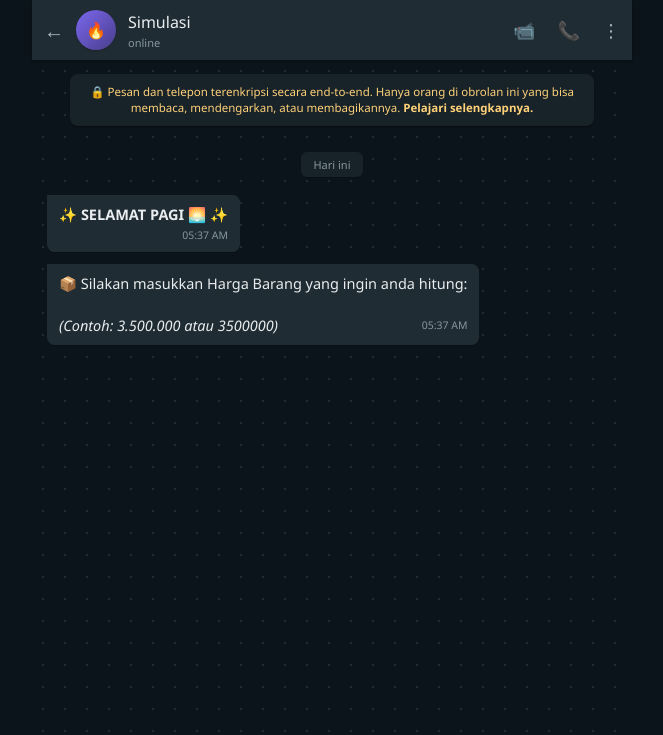
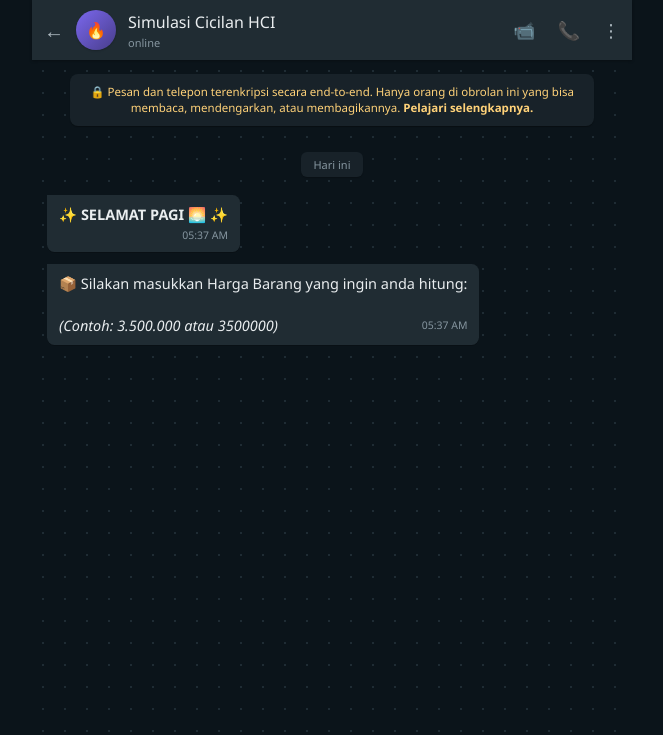
Before and after one commit to Rafiakbar10/webs, a Flask app: page / in a window 1280 px wide. Shown: the top 735 px of the page, without its empty margins (308-971 px from the left). Run offline with Flask 3, Linux system fonts and the light colour scheme.

Commit message:
Update contact name in index.html

```diff
--- a/templates/index.html
+++ b/templates/index.html
@@ -368,7 +368,7 @@
                 <span class="back-arrow" onclick="alert('Halaman ini lagi sayang-sayangnya sama kamu, jadi belum boleh pergi. 🤣❤️')">←</span>
                 <div class="wa-avatar" onclick="window.open('https://share.google/3PPIeZmmVKsQZ0eHA', '_blank')">🔥</div>
                 <div class="wa-contact-info" onclick="window.open('https://share.google/3PPIeZmmVKsQZ0eHA', '_blank')">
-                    <h3 class="wa-contact-name" id="headerStatus">Simulasi</h3>
+                    <h3 class="wa-contact-name" id="headerStatus">Simulasi Cicilan HCI</h3>
                     <p id="subStatus">online</p>
                 </div>
             </div>
```
